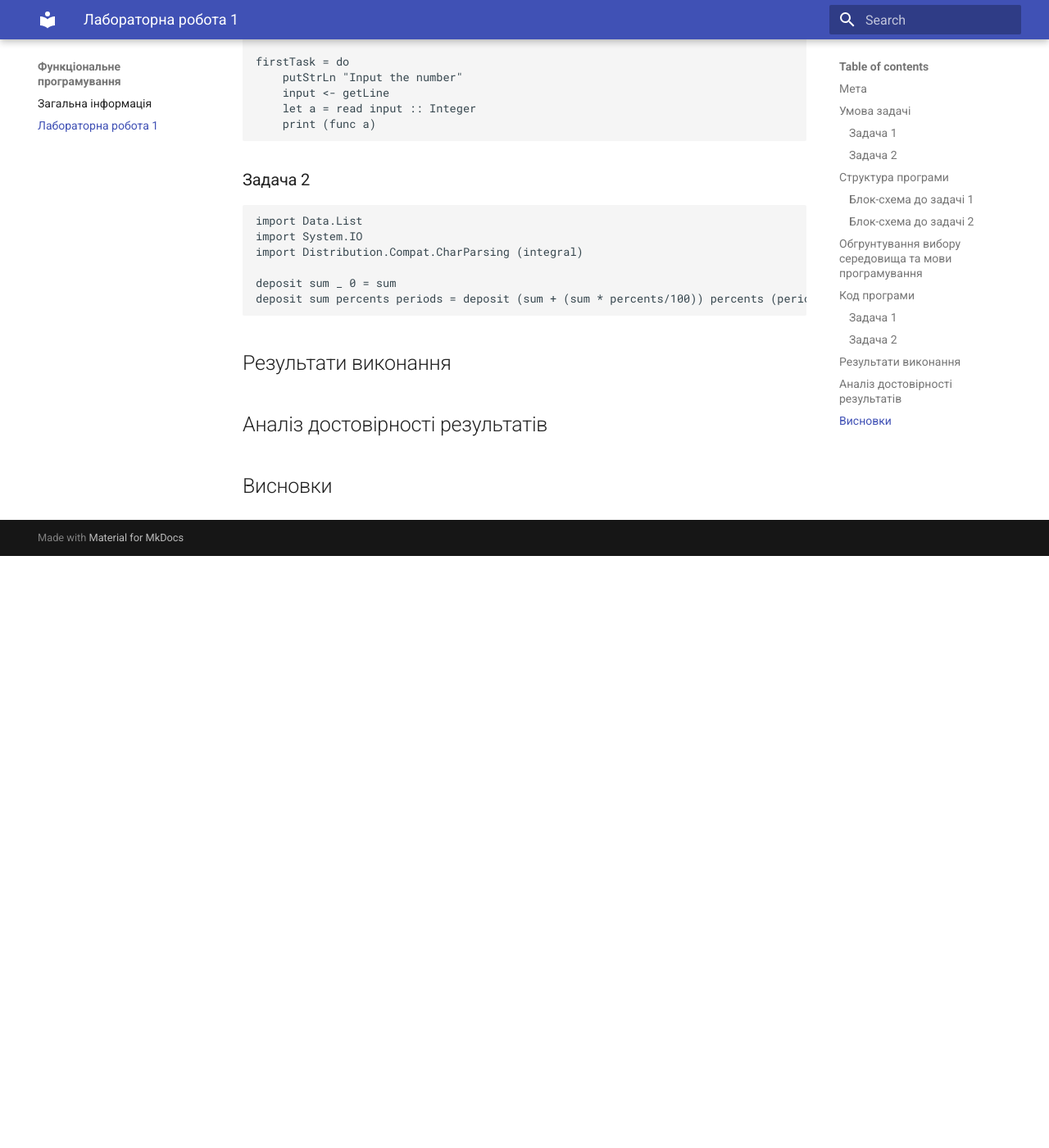
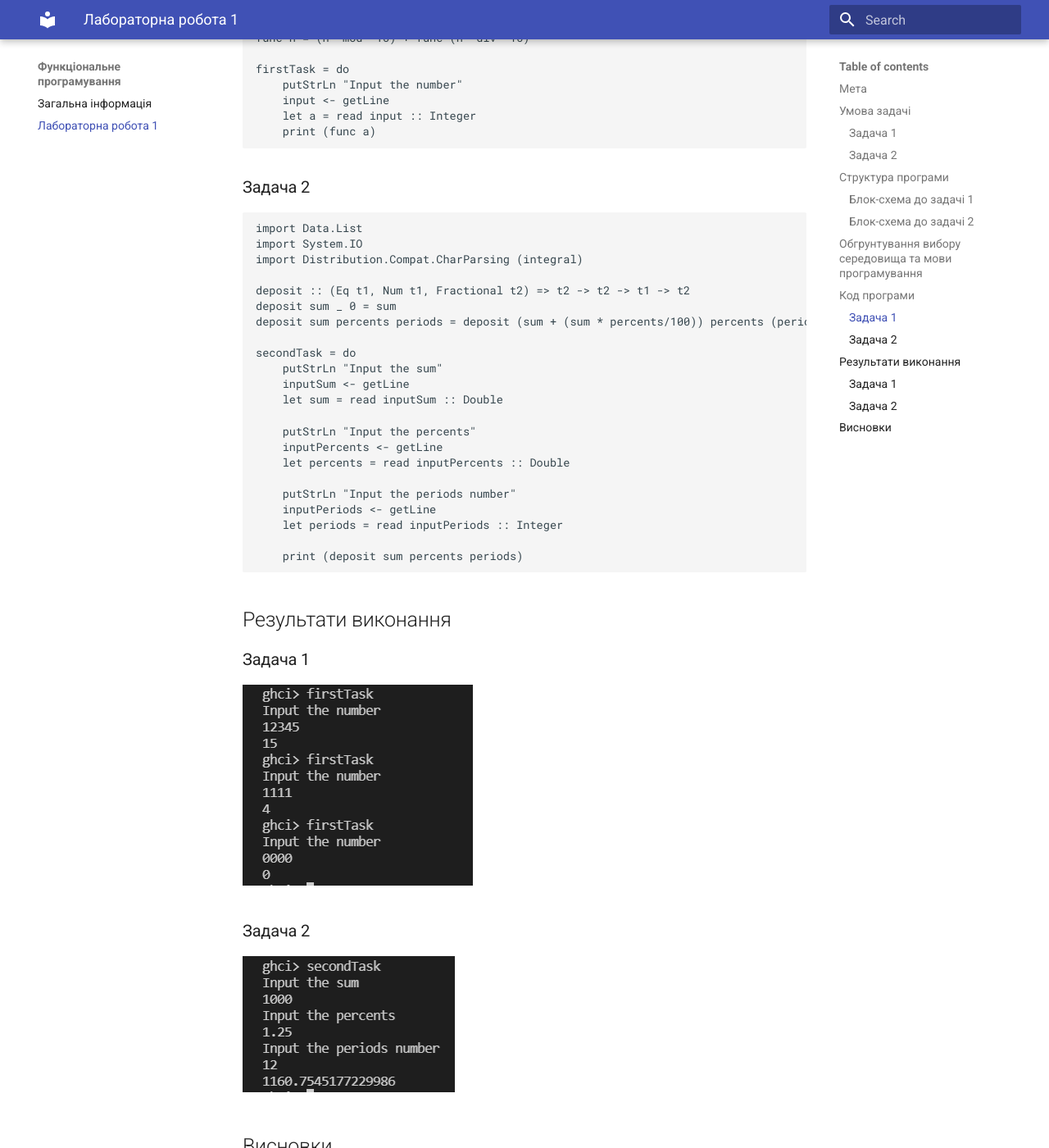
Before and after one commit to VadymBerezdetskyi/fp-reports, an MkDocs documentation site: the page built from docs/lab_1.md, in a window 1280 px wide and 1400 px high, scrolled down 3127 px. Shown: the whole window at 82% size. Built offline with MkDocs 1.6.1 and Material for MkDocs 9.7.7, drawn with Linux system fonts in a browser that asks for light colours; before the commit the page ends 3805 px from its top, so only the background shows below that; some of the changed text lies outside the part shown.

Commit message:
Lab 1 finished

````diff
--- a/docs/lab_1.md
+++ b/docs/lab_1.md
@@ -72,12 +72,37 @@ import Data.List
 import System.IO
 import Distribution.Compat.CharParsing (integral)
 
+deposit :: (Eq t1, Num t1, Fractional t2) => t2 -> t2 -> t1 -> t2
 deposit sum _ 0 = sum
 deposit sum percents periods = deposit (sum + (sum * percents/100)) percents (periods - 1)
+
+secondTask = do
+    putStrLn "Input the sum"
+    inputSum <- getLine
+    let sum = read inputSum :: Double
+
+    putStrLn "Input the percents"
+    inputPercents <- getLine
+    let percents = read inputPercents :: Double
+
+    putStrLn "Input the periods number"
+    inputPeriods <- getLine
+    let periods = read inputPeriods :: Integer
+
+    print (deposit sum percents periods)
 ```
 
 ## Результати виконання
 
-## Аналіз достовірності результатів
+### Задача 1
+![Lab 1 Task 1 Results](img/lab_1_task_1_results.png)
+
+### Задача 2
+![Lab 1 Task 2 Results](img/lab_1_task_2_results.png)
 
 ## Висновки
+У ході виконання лабораторної роботи було засвоєно використання рекурсії у написанні декларативного коду для виконання обчислень.
+
+У рамках першої задачі було написано програму, що знаходить суму цифр введеного числа за допомогою рекурсивного процесу, а саме звичайної рекурсії.
+
+У рамках другої задачі було написано програму, що визначає величину депозиту по завершенню заданих користувачем періодів. Для вирішення цієї задачі застосована хвостова рекурсія.
````
Also changed, not shown: docs/img/lab_1_task_1.png, docs/img/lab_1_task_1_results.png (added), docs/img/lab_1_task_2_results.png (added), 1 other file.
